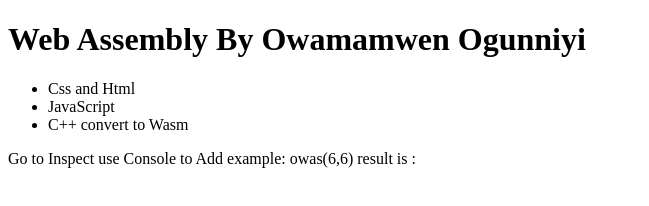
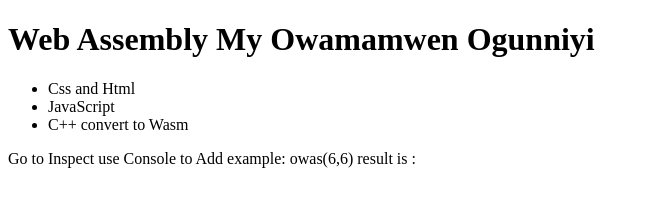
Before and after one commit to OgunniyiOwamamwen/WebAssembly, a plain HTML site: page index.html in a window 1280 px wide. Shown: the whole page, without its empty margins (0-649 px from the left). Drawn offline with Linux system fonts and the light colour scheme; no server answers.

Commit message:
third commit

```diff
--- a/index.html
+++ b/index.html
@@ -5,7 +5,7 @@
 </head>
 
 <body>
-    <h1>Web Assembly By Owamamwen Ogunniyi</h1>
+    <h1>Web Assembly My Owamamwen Ogunniyi</h1>
     <ul>
         <li>Css and Html</li>
         <li>JavaScript</li>
```
